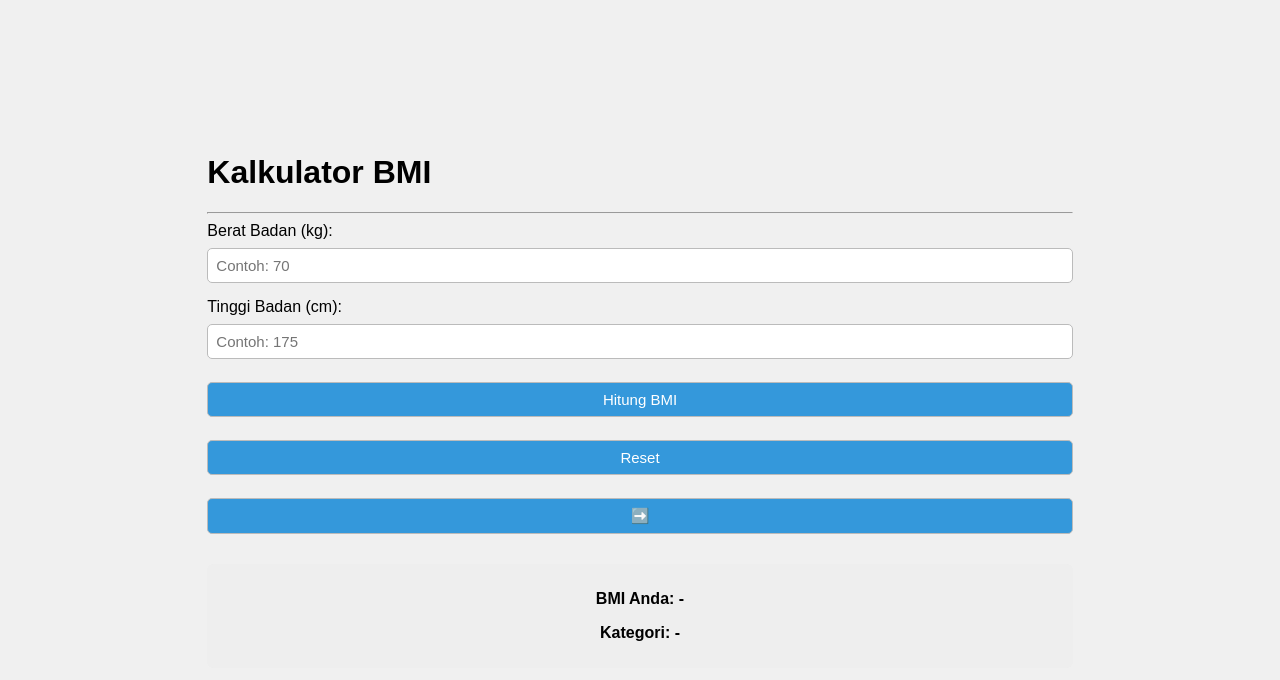
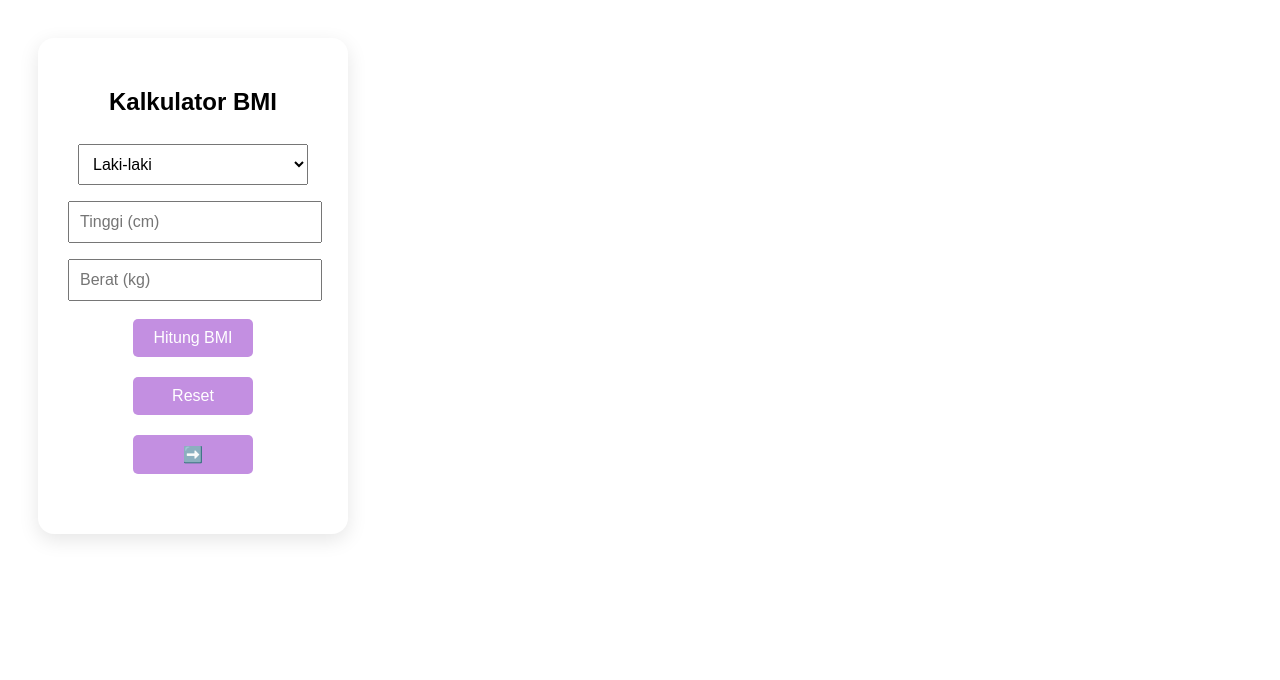
Before and after one commit to Yuniokta22/SASGANJIL2025., a plain HTML site: page bmi.html in a window 1280 px wide. Drawn offline with Linux system fonts and the light colour scheme.

Commit message:
mengubah bmi

```diff
--- a/bmi.html
+++ b/bmi.html
@@ -1,38 +1,51 @@
 <!DOCTYPE html>
-<html lang="id">
-
+<html lang="en">
 <head>
   <meta charset="UTF-8">
-    <meta name="viewport" content="width=device-width, initial-scale=1.0">
-    <title>Kalkulator BMI (Body Mass Index)</title>
+  <meta http-equiv="X-UA-Compatible" content="IE=Edge">
+  <meta name="viewport" content="width=device-width, initial-scale=1">
+
+  <title>Kalkulator BMI</title>
+
+
   <link rel="stylesheet" href="style1.css">
+
 </head>
 
 <body>
+<div class="container">
+  <h2>Kalkulator BMI</h2>
 
-    <div class="container">
-        <h1>Kalkulator BMI</h1>
-        <hr>
+<!-- Pilih Jenis Kelamin -->
+<select id="gender">
+    <option value="Laki-laki">Laki-laki</option>
+    <option value="Perempuan">Perempuan</option>
+</select>
+<br>
 
-        <label for="berat">Berat Badan (kg):</label>
-        <input type="number" id="berat" placeholder="Contoh: 70" required min="1">
+<!-- Input Tinggi -->
+<input type="number" id="tinggi" placeholder="Tinggi (cm)"></input>
+<br>
 
-        <label for="tinggi">Tinggi Badan (cm):</label>
-        <input type="number" id="tinggi" placeholder="Contoh: 175" required min="1">
+<!-- Input Berat -->
+<input type="number" id="berat" placeholder="Berat (kg)"></input><br>
 
+<!-- Tombol -->
 <button onclick="hitungBMI()">Hitung BMI</button>
-        <button type="submit" onblur="reset()">Reset</button>
+
+<button type="submit" onclick="Reset()">Reset</button>
+
+</form>
 <div class="menu-list">
-      <a href="perhitungan.html"><button class
+      <a href="index.html"><button class
       ="menu-item">➡️</button></a>
 
-        <div id="hasil">
-            <p><strong>BMI Anda:</strong> <span id="nilaiBMI">-</span></p>
-            <p><strong>Kategori:</strong> <span id="kategoriBMI">-</span></p>
+
+ <br>
+<h3 id="hasil"></h3>
+
 </div>
 </div>
-
   <script src="main1.js"></script>
 </body>
-
 </html>
--- a/main1.js
+++ b/main1.js
@@ -1,35 +1,29 @@
 function hitungBMI() {
+    let tinggi = document.getElementById("tinggi").value;
+    let berat = document.getElementById("berat").value;
 
-    const berat = parseFloat(document.getElementById('berat').value);
-    const tinggiCM = parseFloat(document.getElementById('tinggi').value);
-
-
-    if (isNaN(berat) || isNaN(tinggiCM) || berat <= 0 || tinggiCM <= 0) {
-        alert('Mohon masukkan angka yang valid untuk Berat dan Tinggi Badan.');
-        document.getElementById('nilaiBMI').textContent = '-';
-        document.getElementById('kategoriBMI').textContent = '-';
+    if (tinggi === "" || berat === "") {
+        alert("Mohon isi tinggi dan berat badan!");
         return;
     }
 
+    // Rumus BMI
+    let tinggiMeter = tinggi / 100;
+    let bmi = (berat / (tinggiMeter * tinggiMeter)).toFixed(1);
 
-    const tinggiMeter = tinggiCM / 100;
+    let kategori = "";
+
+    if (bmi < 18.5) kategori = "Kekurangan berat badan";
+    else if (bmi < 25) kategori = "Normal";
+    else if (bmi < 30) kategori = "Kelebihan berat badan";
+    else kategori = "Obesitas";
 
 
-    const bmi = berat / (tinggiMeter * tinggiMeter);
-
-
-    let kategori = '';
-    if (bmi < 18.5) {
-        kategori = 'Kurus (Kekurangan berat badan)';
-    } else if (bmi >= 18.5 && bmi <= 24.9) {
-        kategori = 'Normal (Ideal)';
-    } else if (bmi >= 25.0 && bmi <= 29.9) {
-        kategori = 'Kelebihan berat badan (Pre-obesitas)';
-    } else {
-        kategori = 'Obesitas';
+    if (kategori === "Kelebihan berat badan" || kategori === "Obesitas") {
+        saran = " - Perlu olahraga teratur";
     }
 
+    document.getElementById("hasil").innerHTML =
+        `BMI: ${bmi} (${kategori})${saran}`;
 
-    document.getElementById('nilaiBMI').textContent = bmi.toFixed(2); //
-    document.getElementById('kategoriBMI').textContent = kategori;
 }
--- a/style.css
+++ b/style.css
@@ -25,7 +25,7 @@ button {
     margin-top: 10px;
     padding: 10px 20px;
     border: none;
-    background-color: #4f46e5;
+    background-color: #C38FE1;
     color: white;
     border-radius: 8px;
     cursor: pointer;
@@ -33,5 +33,5 @@ button {
 }
 
 button:hover {
-    background-color: #4338ca;
+    background-color: #C38FE1;
 }
--- a/style1.css
+++ b/style1.css
@@ -1,69 +1,47 @@
 body {
         font-family: Arial, sans-serif;
-    background: #f0f0f0;
-    margin: 0;
-    height: 100vh;
-    display: flex;
-    justify-content: center;
-    align-items: center;
+        text-align: center;
+        padding: 30px;
     }
 
-.card {
+.container {
+  width: 250px;
   background: white;
-    padding: 25px 30px;
-    border-radius: 10px;
-    width: 320px;
-    box-shadow: 0 0 8px rgba(0, 0, 0, 0.1);
+  padding: 30px;
+  border-radius: 16px;
+  box-shadow: 0 6px 20px rgba(0, 0, 0, 0.1);
+  text-align: center;
 }
 
 h2 {
-    margin-top: 0;
-    text-align: center;
-    color: #333;
+        margin-bottom: 20px;
     }
 
-input {
-    width: 0%;
+    select, input {
+        width: 230px;
         padding: 10px;
         margin: 8px 0;
-    border: 1px solid white;
-    border-radius: 6px;
-    font-size: 15px;
-    box-sizing: border-box;
+        font-size: 16px;
     }
 
     button {
-    width: 100%;
+        width: 120px;
         padding: 10px;
-    background: #3498db;
+        margin: 10px;
+        font-size: 16px;
+        background: #C38FE1;
         color: white;
         border: none;
-    border-radius: 6px;
+        border-radius: 5px;
         cursor: pointer;
-    font-size: 15px;
-    margin-top: 8px;
-    box-sizing: border-box;
     }
 
     button:hover {
-    background: #2980b9;
+        opacity: 0.8;
     }
 
     #hasil {
-    margin-top: 15px;
-    padding: 10px;
-    background: #eee;
-    border-radius: 6px;
-    text-align: center;
+        margin-top: 20px;
+        font-size: 18px;
         font-weight: bold;
     }
-input,
-    select,
-    button {
-      width: 100%;
-      padding: 8px;
-      margin-bottom: 15px;
-      border: 1px solid #bbb;
-      border-radius: 5px;
-      box-sizing: border-box;
-    }
--- a/style2.css
+++ b/style2.css
@@ -17,7 +17,7 @@ body {
         width: 100%;
         padding: 10px;
         margin-top: 10px;
-        background: #3b82f6;
+        background: #C38FE1;
         color: white;
         border: none;
         cursor: pointer;
```
Also changed, not shown: baju.html (added, +44 -0 lines), index.html (+21 -34 lines), perhitungan.html (deleted, +0 -31 lines), zakat.html (+12 -9 lines). Lines whose indentation alone changed are shown as unchanged.
